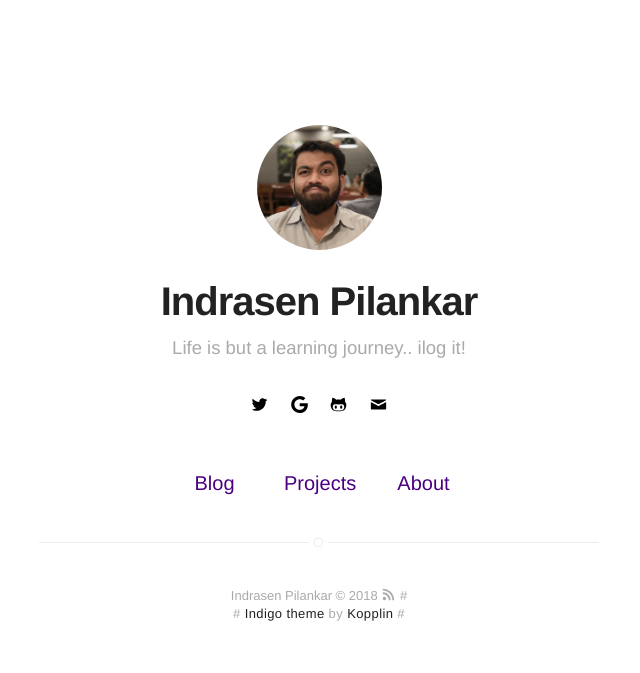
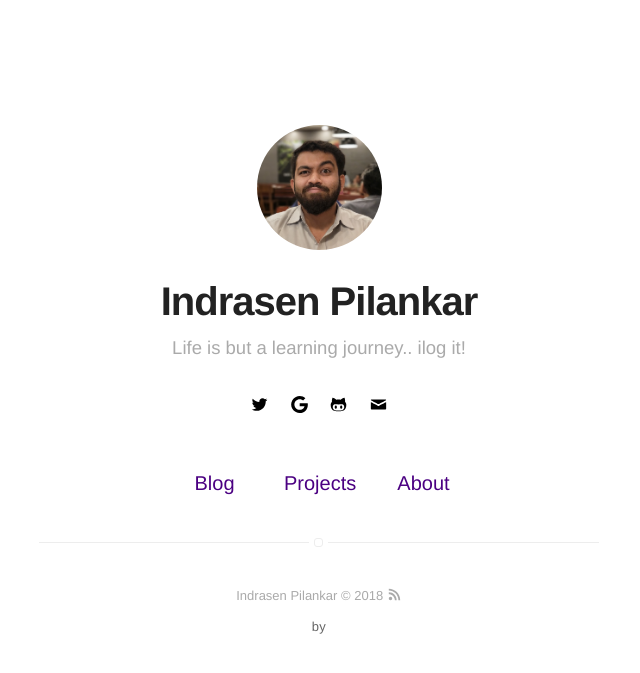
Before and after one commit to varunpilankar/il0g, a Jekyll site: the page built from index.html, in a window 1280 px wide. Shown: the top 673 px of the page, without its empty margins (321-961 px from the left). Built offline with Jekyll 4.4.1, drawn with Linux system fonts in a browser that asks for light colours.

Commit message:
footer hide

```diff
--- a/_includes/footer.html
+++ b/_includes/footer.html
@@ -1,7 +1,7 @@
 <footer class="footer-main">
     {{ site.name }} © {{ site.time | date: '%Y' }} <a class="link" href="{{ site.url }}/feed.xml" target="_blank"><svg class="icon icon-rss"><use xlink:href="#icon-rss"></use></svg></a>
 
-    #<p class="extra">
-    #    <a class="link" href="https://github.com/sergiokopplin/indigo">Indigo theme</a> by <a class="link" href="https://github.com/sergiokopplin/indigo">Kopplin</a>
-    #</p>
+    <p #class="extra">
+        <a #class="link" href="https://github.com/sergiokopplin/indigo"></a> by <a #class="link" href="https://github.com/sergiokopplin/indigo"></a>
+    </p>
 </footer>
```
